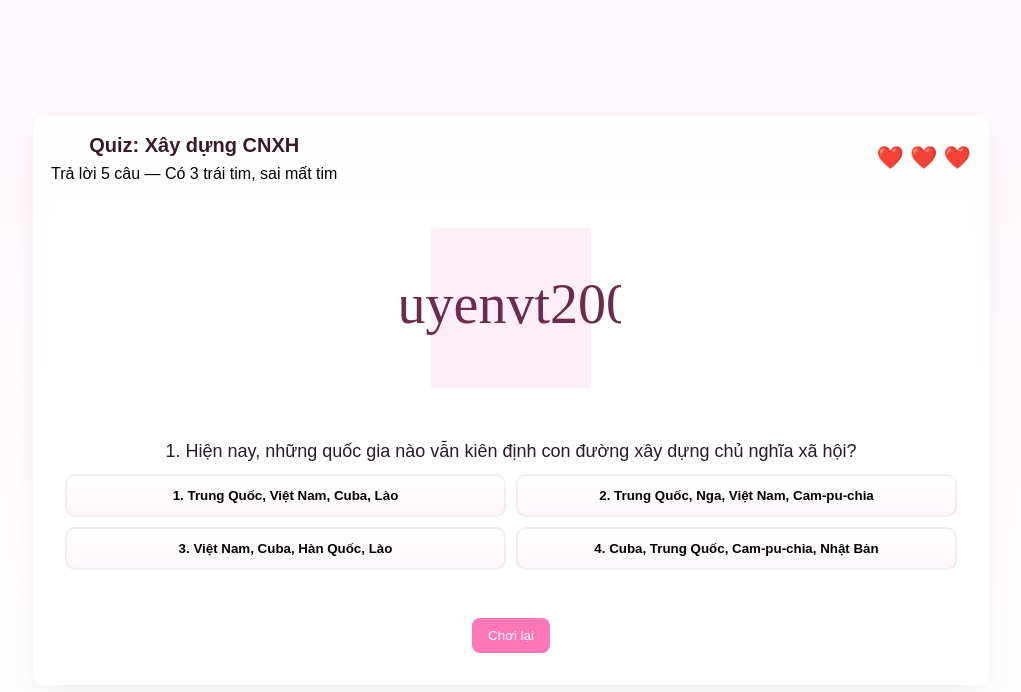
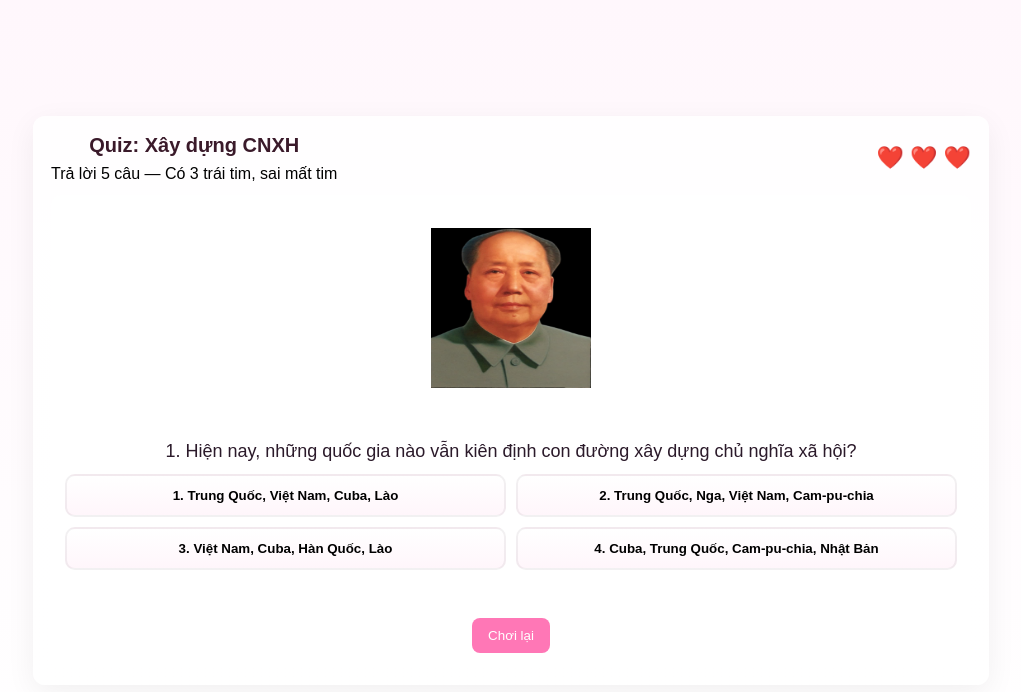
Before and after one commit to quynhnguyenvt2009-a11y/conngu, a plain HTML site: page mtt.html in a window 1280 px wide. Shown: the whole page, without its empty margins (129-1150 px from the left). Drawn offline with Linux system fonts and the light colour scheme.

Commit message:
mtt.html

```diff
--- a/mtt.html
+++ b/mtt.html
@@ -65,9 +65,9 @@ const QUESTIONS = [
 ];
 
 // === Character images (3 cats) (.jfif filenames as user used earlier) ===
-const IMG_NEUTRAL_SRC = 'cat_neutral.png.jfif';
-const IMG_HAPPY_SRC = 'cat_happy.png.jfif';
-const IMG_SAD_SRC = 'cat_sad.png.jfif';
+const IMG_NEUTRAL_SRC = 'https://raw.githubusercontent.com/quynhnguyenvt2009-a11y/conngu/main/character_neutral.png';
+const IMG_HAPPY_SRC = 'https://raw.githubusercontent.com/quynhnguyenvt2009-a11y/conngu/main/character_happy.png';
+const IMG_SAD_SRC = 'https://raw.githubusercontent.com/quynhnguyenvt2009-a11y/conngu/main/character_sad.png';
 
 // Load images with safe fallback
 function loadImage(src){
```
